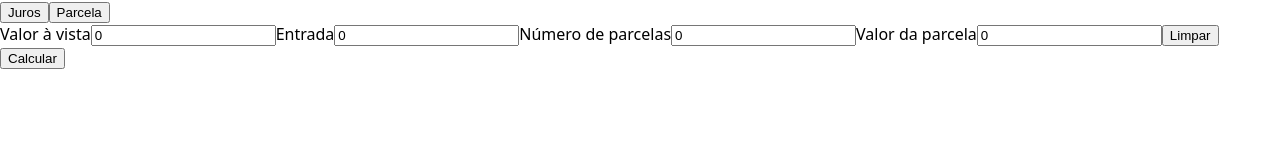
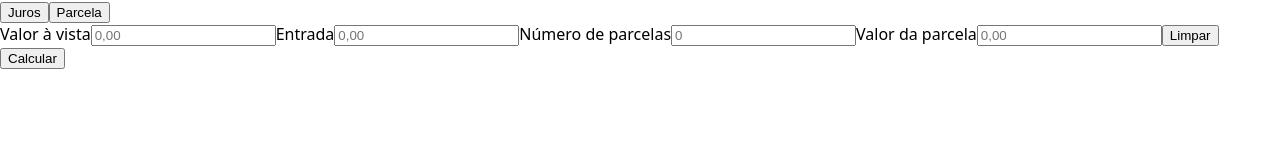
Before and after one commit to diogocampos/juros, a React (Create React App) app: page / in a window 1280 px wide. Shown: the top 160 px of the page. Built offline with nearby package versions, Linux system fonts and the light colour scheme.

Commit message:
Keep input values properly formatted

```diff
--- a/src/components/Fields.js
+++ b/src/components/Fields.js
@@ -8,7 +8,7 @@ import { actions } from '../state'
 class Fields extends React.Component {
   handleChange = event => {
     const { name, value } = event.target
-    this.props.onChange(name, +value)
+    this.props.onChange(name, value)
   }
 
   handleReset = event => {
@@ -29,6 +29,7 @@ class Fields extends React.Component {
         className="Fields"
         onReset={this.handleReset}
         onSubmit={this.handleSubmit}
+        noValidate
       >
         {fieldNames.map(name => (
           <NumberField
--- a/src/components/NumberField.js
+++ b/src/components/NumberField.js
@@ -1,8 +1,15 @@
 import React from 'react'
 
+import { formatNumber, parseDigits } from './format'
+
 class NumberField extends React.Component {
+  handleChange = event => {
+    const value = parseDigits(event.target.value, this.props.decimals)
+    this.props.onChange({ target: { name: this.props.name, value } })
+  }
+
   render() {
-    const { label, name, value, onChange } = this.props
+    const { label, name, value, ...format } = this.props
     return (
       <label className="NumberField">
         {label}
@@ -10,9 +17,10 @@ class NumberField extends React.Component {
           className="NumberField-input"
           type="text"
           pattern="[0-9]*"
+          placeholder={formatNumber(0, format)}
           name={name}
-          value={value}
-          onChange={onChange}
+          value={value ? formatNumber(value, format) : ''}
+          onChange={this.handleChange}
         />
       </label>
     )
--- /dev/null
+++ b/src/components/format.js
@@ -0,0 +1,36 @@
+const DECIMAL_SEPARATOR = ','
+const THOUSANDS_SEPARATOR = '.'
+
+export function formatNumber(
+  number,
+  { prefix = '', decimals = 2, suffix = '' },
+  annotated = false
+) {
+  const [integer, fraction] = number.toFixed(decimals).split('.')
+  const modulo = integer.length % 3
+  const thousands = modulo ? [integer.slice(0, modulo)] : []
+  for (let i = modulo; i < integer.length; i += 3) {
+    thousands.push(integer.slice(i, i + 3))
+  }
+  return [
+    annotated ? prefix : '',
+    thousands.join(THOUSANDS_SEPARATOR),
+    fraction ? DECIMAL_SEPARATOR + fraction : '',
+    annotated ? suffix : '',
+  ].join('')
+}
+
+export function parseDigits(textValue, decimals = 2) {
+  let digits = textValue.replace(/[^\d]+/g, '')
+  if (digits.length < decimals) digits = padStart(digits, decimals, '0')
+
+  const cut = digits.length - decimals
+  return +(digits.slice(0, cut) + '.' + digits.slice(cut))
+}
+
+function padStart(string, targetLength, padString) {
+  while (string.length < targetLength) {
+    string = padString + string
+  }
+  return string.slice(string.length - targetLength)
+}
--- a/src/constants.js
+++ b/src/constants.js
@@ -11,10 +11,10 @@ export const fieldNamesByMode = {
 }
 
 export const fieldProps = {
-  [DEPOSIT]: { label: 'Entrada' },
-  [INSTALLMENT]: { label: 'Valor da parcela' },
-  [INTEREST]: { label: 'Taxa de juros' },
-  [LENGTH]: { label: 'Número de parcelas' },
-  [PRICE]: { label: 'Valor à vista' },
-  [TOTAL]: { label: 'Total a prazo' },
+  [DEPOSIT]: { label: 'Entrada', prefix: '$' },
+  [INSTALLMENT]: { label: 'Valor da parcela', prefix: '$' },
+  [INTEREST]: { label: 'Taxa de juros', suffix: '%' },
+  [LENGTH]: { label: 'Número de parcelas', decimals: 0 },
+  [PRICE]: { label: 'Valor à vista', prefix: '$' },
+  [TOTAL]: { label: 'Total a prazo', prefix: '$' },
 }
```
